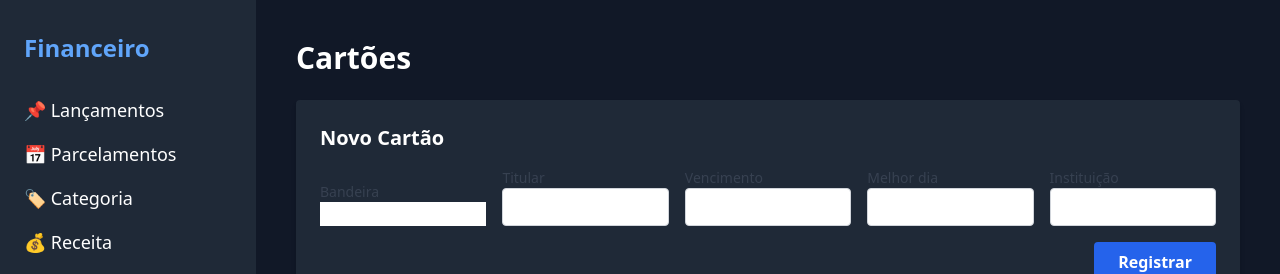
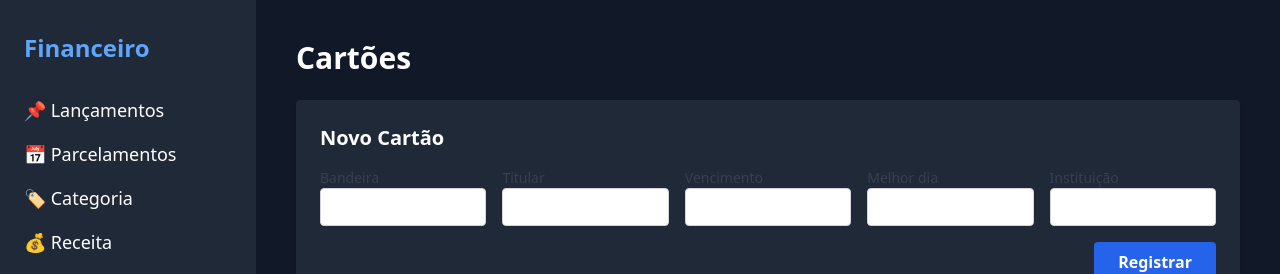
Before and after one commit to spekzin/financeiro-angular, an Angular app: page /cartoes in a window 1280 px wide. Shown: the top 274 px of the page. Built offline with nearby package versions, Linux system fonts and the light colour scheme; no server answers.

Commit message:
fix class cartoes.component

```diff
--- a/src/app/cartoes/cartoes.component.html
+++ b/src/app/cartoes/cartoes.component.html
@@ -8,7 +8,7 @@
       <form (ngSubmit)="salvarCartao()" class="grid grid-cols-1 md:grid-cols-5 gap-4 items-end">
         <div class="flex flex-col">
           <label class="text-sm font-medium text-gray-700">Bandeira</label>
-          <input type="text" [(ngModel)]="novoCartao.bandeira" name="bandeira" maxlength="15" class="campo-inp text-black" required>
+          <input type="text" [(ngModel)]="novoCartao.bandeira" name="bandeira" maxlength="15" class="campo-input text-black" required>
         </div>
 
         <div class="flex flex-col">
```
